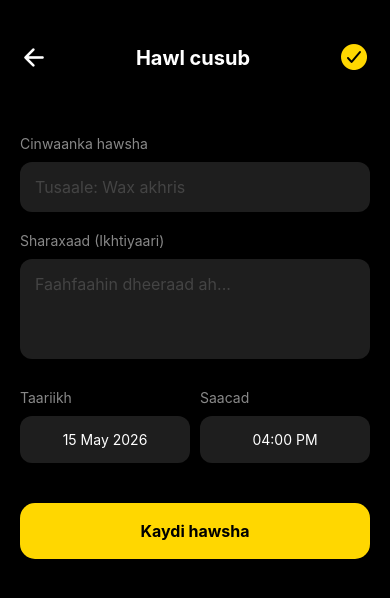
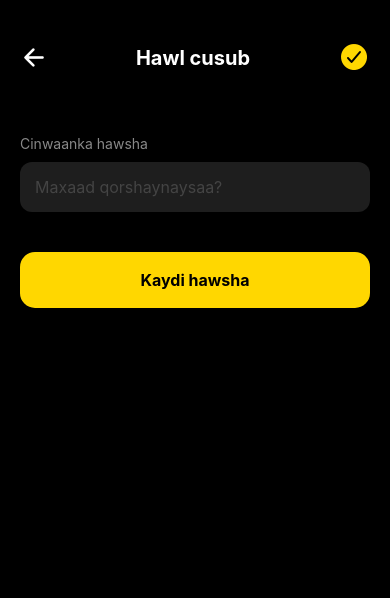
Before and after one commit to ungiosbeem-sketch/Ungio-, a React Native app in the folder Root/: screen /AddTask in a window 390 px wide. Shown: the top 598 px of the page. Built offline with nearby package versions, Linux system fonts and the light colour scheme.

Commit message:
Update AddTaskScreen.js

```diff
--- a/Root/AddTaskScreen.js
+++ b/Root/AddTaskScreen.js
@@ -1,10 +1,31 @@
 import React, { useState } from 'react';
-import { View, Text, StyleSheet, TextInput, TouchableOpacity, SafeAreaView, ScrollView } from 'react-native';
+import { View, Text, StyleSheet, TextInput, TouchableOpacity, SafeAreaView, Alert } from 'react-native';
 import { Ionicons } from '@expo/vector-icons';
+import { supabase } from './supabase'; // Soo jiid xiriirka Supabase
 
 export default function AddTaskScreen({ navigation }) {
   const [title, setTitle] = useState('');
-  const [desc, setDesc] = useState('');
+  const [loading, setLoading] = useState(false);
+
+  const handleSave = async () => {
+    if (!title) {
+      Alert.alert("Error", "Fadlan qor cinwaanka hawsha.");
+      return;
+    }
+
+    setLoading(true);
+    const { error } = await supabase
+      .from('tasks') // Hubi in magaca table-kaaga uu yahay 'tasks'
+      .insert([{ title, status: 'pending', created_at: new Date() }]);
+
+    setLoading(false);
+
+    if (error) {
+      Alert.alert("Cillad", error.message);
+    } else {
+      navigation.goBack(); // Dib ugu laabo guriga marka la kaydiyo
+    }
+  };
 
   return (
     <SafeAreaView style={styles.container}>
@@ -13,46 +34,25 @@ export default function AddTaskScreen({ navigation }) {
           <Ionicons name="arrow-back" size={28} color="white" />
         </TouchableOpacity>
         <Text style={styles.headerTitle}>Hawl cusub</Text>
-        <TouchableOpacity style={styles.saveIcon}>
-          <Ionicons name="checkmark-circle" size={32} color="#FFD700" />
+        <TouchableOpacity onPress={handleSave} disabled={loading}>
+          <Ionicons name="checkmark-circle" size={32} color={loading ? "#555" : "#FFD700"} />
         </TouchableOpacity>
       </View>
 
-      <ScrollView style={{padding: 20}}>
+      <View style={{padding: 20}}>
         <Text style={styles.label}>Cinwaanka hawsha</Text>
         <TextInput
           style={styles.input}
-          placeholder="Tusaale: Wax akhris"
+          placeholder="Maxaad qorshaynaysaa?"
           placeholderTextColor="#444"
           value={title}
           onChangeText={setTitle}
         />
 
-        <Text style={styles.label}>Sharaxaad (Ikhtiyaari)</Text>
-        <TextInput
-          style={[styles.input, {height: 100, textAlignVertical: 'top'}]}
-          placeholder="Faahfaahin dheeraad ah..."
-          placeholderTextColor="#444"
-          multiline
-          value={desc}
-          onChangeText={setDesc}
-        />
-
-        <View style={styles.row}>
-          <View style={{flex: 1, marginRight: 10}}>
-            <Text style={styles.label}>Taariikh</Text>
-            <TouchableOpacity style={styles.selector}><Text style={{color: 'white'}}>15 May 2026</Text></TouchableOpacity>
-          </View>
-          <View style={{flex: 1}}>
-            <Text style={styles.label}>Saacad</Text>
-            <TouchableOpacity style={styles.selector}><Text style={{color: 'white'}}>04:00 PM</Text></TouchableOpacity>
-          </View>
-        </View>
-
-        <TouchableOpacity style={styles.mainBtn}>
-          <Text style={styles.mainBtnText}>Kaydi hawsha</Text>
+        <TouchableOpacity style={styles.mainBtn} onPress={handleSave} disabled={loading}>
+          <Text style={styles.mainBtnText}>{loading ? "Waa la kaydinayaa..." : "Kaydi hawsha"}</Text>
         </TouchableOpacity>
-      </ScrollView>
+      </View>
     </SafeAreaView>
   );
 }
@@ -63,8 +63,6 @@ const styles = StyleSheet.create({
   headerTitle: { color: 'white', fontSize: 20, fontWeight: 'bold' },
   label: { color: '#888', marginTop: 20, marginBottom: 10 },
   input: { backgroundColor: '#1E1E1E', borderRadius: 12, padding: 15, color: 'white', fontSize: 16 },
-  row: { flexDirection: 'row', marginTop: 10 },
-  selector: { backgroundColor: '#1E1E1E', padding: 15, borderRadius: 12, alignItems: 'center' },
   mainBtn: { backgroundColor: '#FFD700', padding: 18, borderRadius: 15, alignItems: 'center', marginTop: 40 },
   mainBtnText: { color: 'black', fontWeight: 'bold', fontSize: 16 }
 });
```
